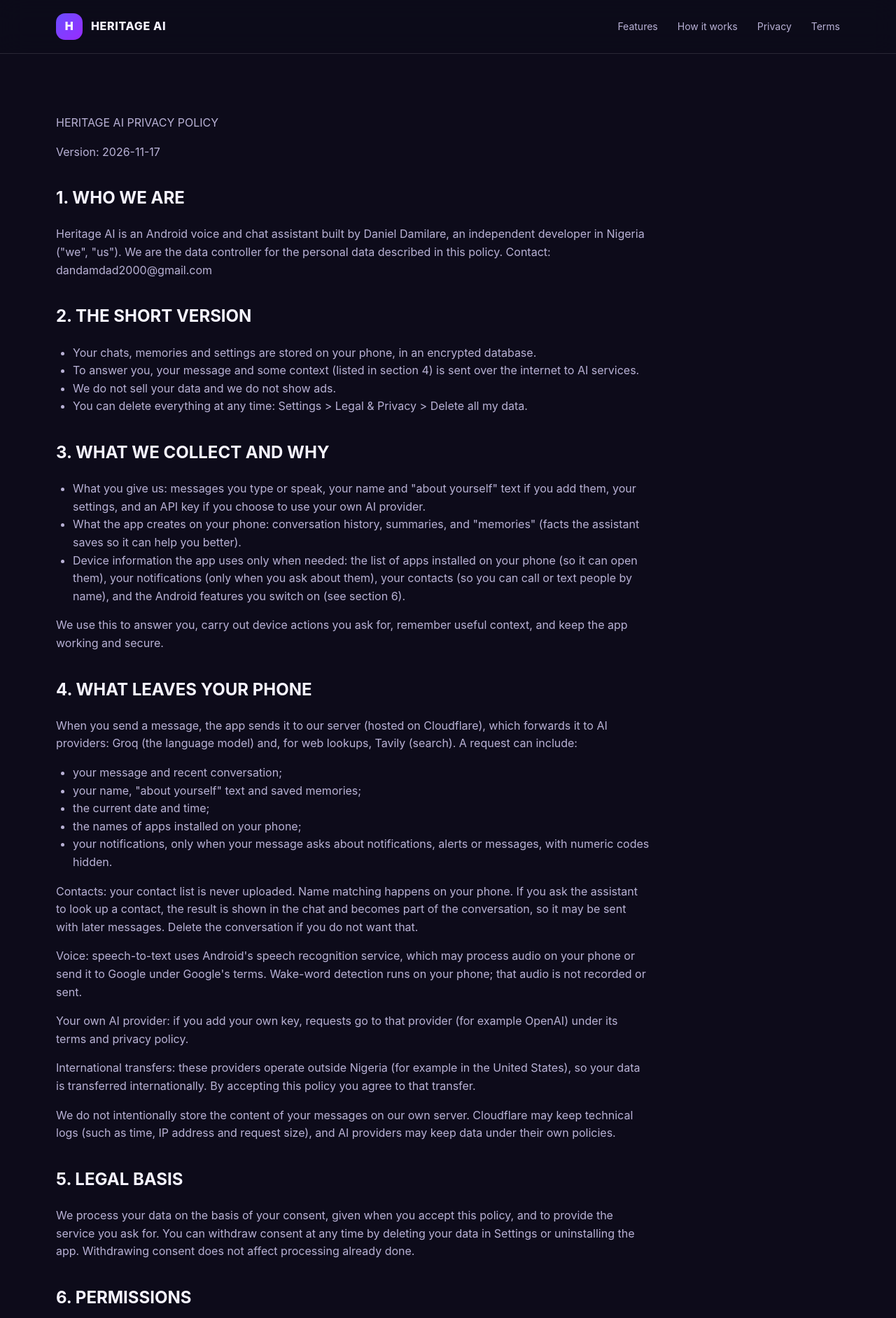
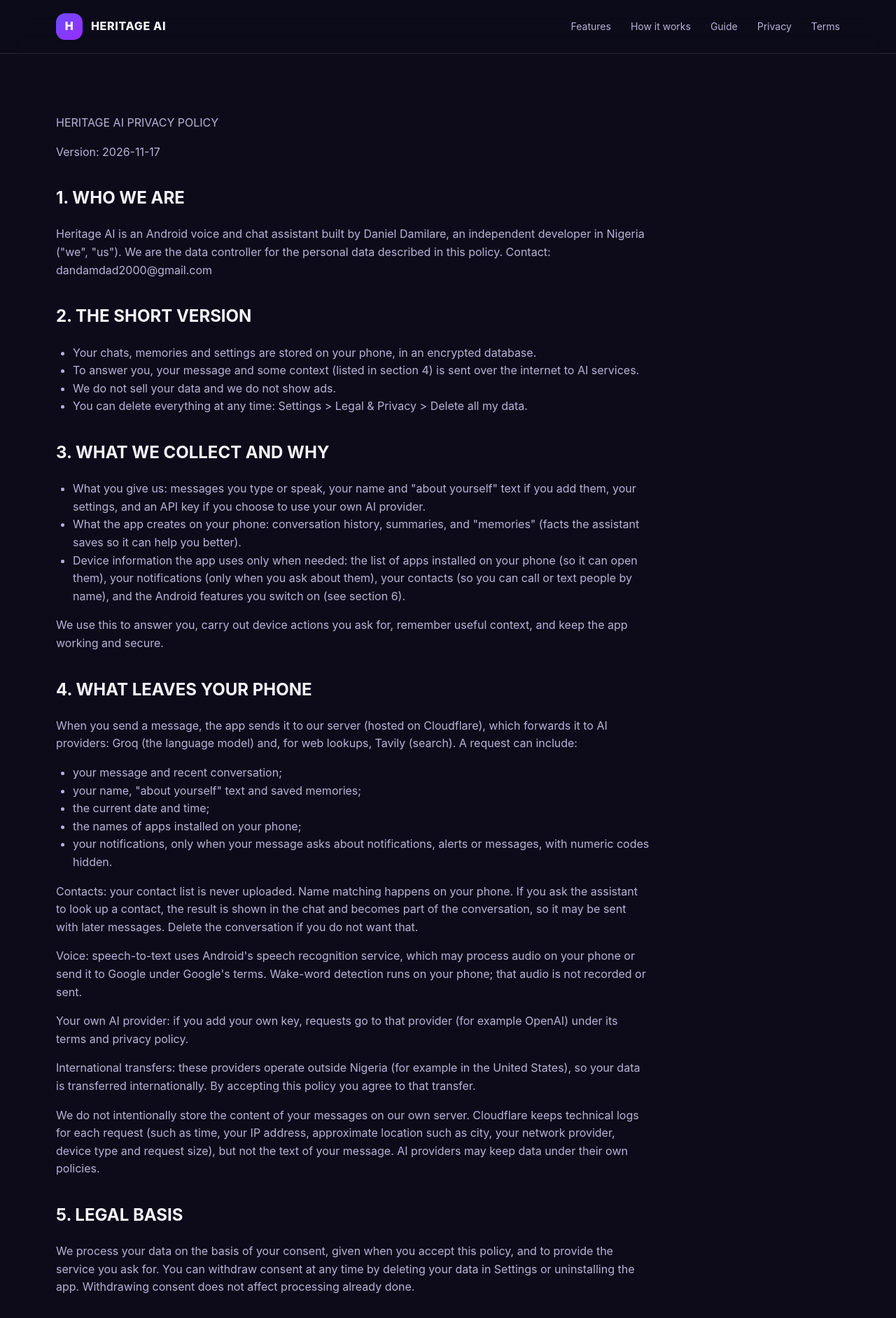
Before and after one commit to TRIPLE-D2000/HeritageAIWebsite, a plain HTML site: page privacy.html in a window 1280 px wide. Shown: the top 1884 px of the page at 70% size. Drawn offline with Linux system fonts and the light colour scheme.

Commit message:
Update privacy policy links and footer content

```diff
--- a/privacy.html
+++ b/privacy.html
@@ -7,7 +7,7 @@
 <link rel="stylesheet" href="styles.css">
 </head>
 <body>
-<header class="nav"><div class="wrap nav-inner"><a class="brand" href="index.html"><span class="logo">H</span> HERITAGE AI</a><nav class="links"><a href="index.html#features">Features</a><a href="index.html#how">How it works</a><a href="privacy.html">Privacy</a><a href="terms.html">Terms</a></nav></div></header>
+<header class="nav"><div class="wrap nav-inner"><a class="brand" href="index.html"><span class="logo">H</span> HERITAGE AI</a><nav class="links"><a href="index.html#features">Features</a><a href="index.html#how">How it works</a><a href="guide.html">Guide</a><a href="privacy.html">Privacy</a><a href="terms.html">Terms</a></nav></div></header>
 <main class="legal"><div class="wrap"><article><p>HERITAGE AI PRIVACY POLICY</p>
 <p>Version: 2026-11-17</p>
 <h2>1. WHO WE ARE</h2>
@@ -39,7 +39,7 @@
 <p>Voice: speech-to-text uses Android's speech recognition service, which may process audio on your phone or send it to Google under Google's terms. Wake-word detection runs on your phone; that audio is not recorded or sent.</p>
 <p>Your own AI provider: if you add your own key, requests go to that provider (for example OpenAI) under its terms and privacy policy.</p>
 <p>International transfers: these providers operate outside Nigeria (for example in the United States), so your data is transferred internationally. By accepting this policy you agree to that transfer.</p>
-<p>We do not intentionally store the content of your messages on our own server. Cloudflare may keep technical logs (such as time, IP address and request size), and AI providers may keep data under their own policies.</p>
+<p>We do not intentionally store the content of your messages on our own server. Cloudflare keeps technical logs for each request (such as time, your IP address, approximate location such as city, your network provider, device type and request size), but not the text of your message. AI providers may keep data under their own policies.</p>
 <h2>5. LEGAL BASIS</h2>
 <p>We process your data on the basis of your consent, given when you accept this policy, and to provide the service you ask for. You can withdraw consent at any time by deleting your data in Settings or uninstalling the app. Withdrawing consent does not affect processing already done.</p>
 <h2>6. PERMISSIONS</h2>
@@ -65,5 +65,5 @@
 <p>If we change this policy in a meaningful way, the app will ask you to review and accept it again.</p>
 <h2>12. CONTACT</h2>
 <p>Daniel Damilare, Nigeria. Email: dandamdad2000@gmail.com</p></article></div></main>
-<footer class="footer"><div class="wrap footer-grid"><a class="brand" href="index.html"><span class="logo">H</span> HERITAGE AI</a><div class="foot-links"><a href="privacy.html">Privacy Policy</a><a href="terms.html">Terms of Service</a><a href="mailto:dandamdad2000@gmail.com">Contact</a></div></div></footer>
+<footer class="footer"><div class="wrap footer-grid"><a class="brand" href="index.html"><span class="logo">H</span> HERITAGE AI</a><div class="foot-links"><a href="guide.html">Setup Guide</a><a href="privacy.html">Privacy Policy</a><a href="terms.html">Terms of Service</a><a href="mailto:dandamdad2000@gmail.com">Contact</a></div></div></footer>
 </body></html>
```
